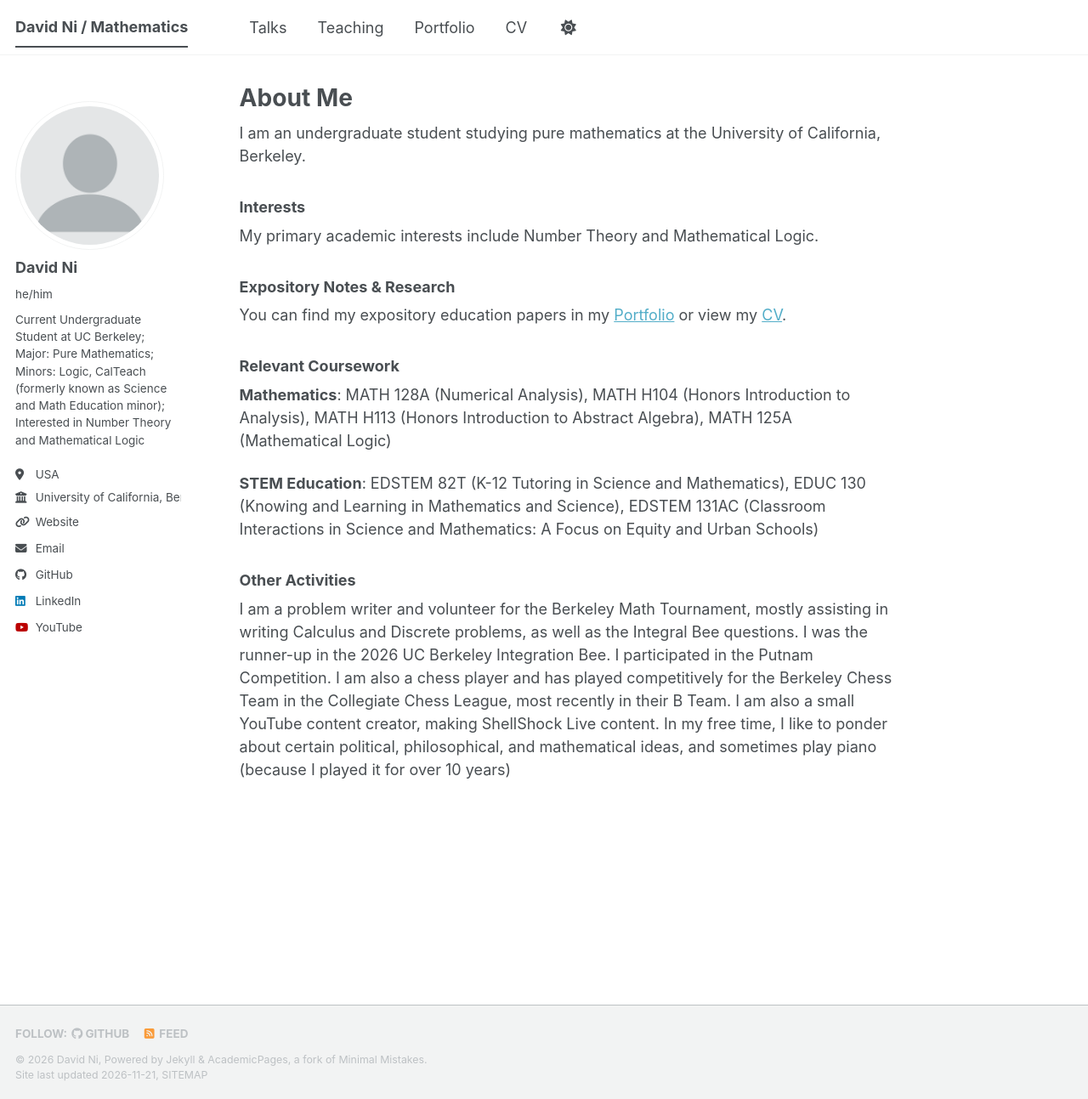
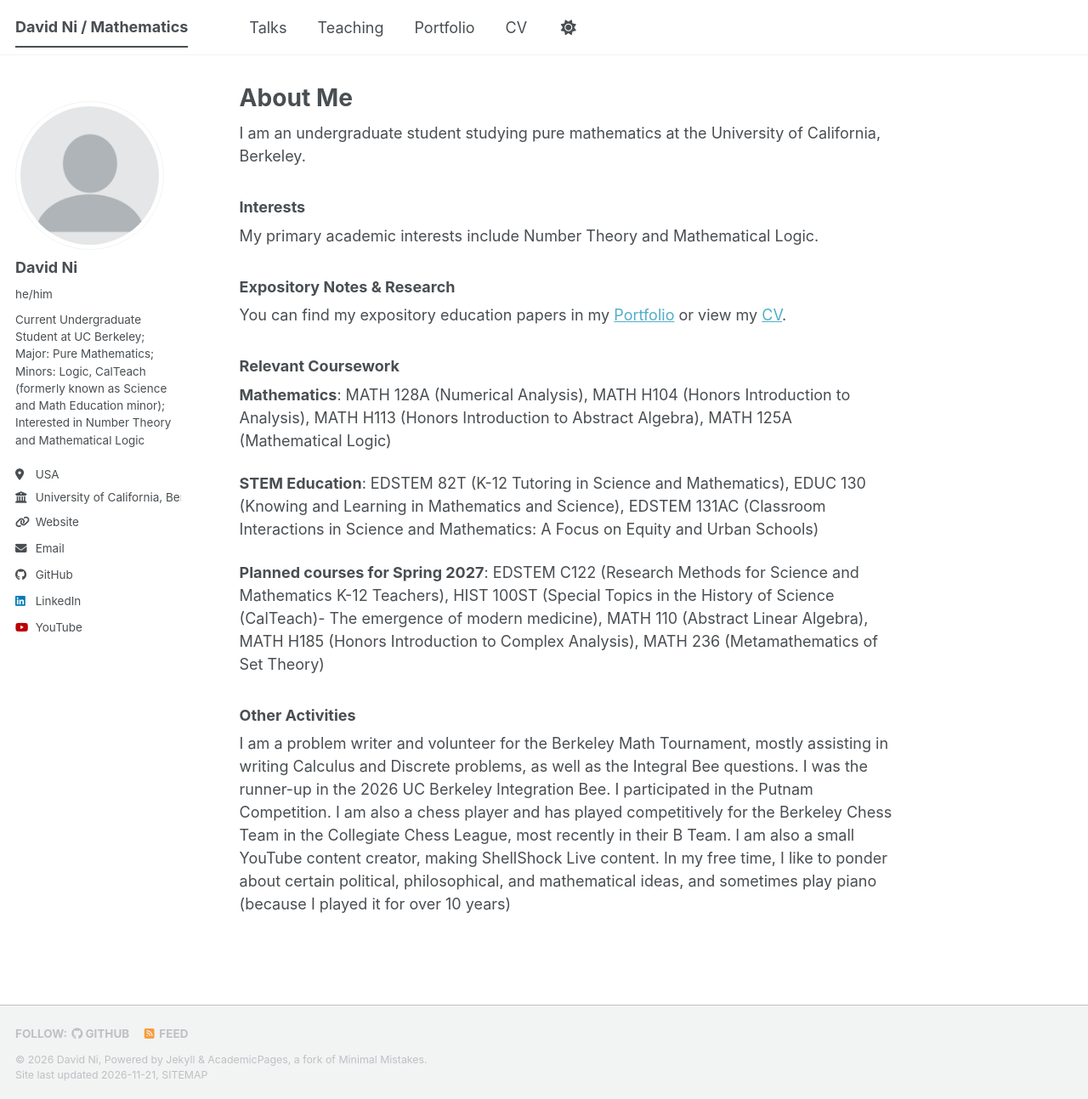
Before and after one commit to L0gicia/L0gicia.github.io, a Jekyll site: the page built from _pages/about.md, in a window 1280 px wide and 1293 px high. Shown: the whole window at 85% size. Built offline with Jekyll 4.4.1, drawn with Linux system fonts in a browser that asks for light colours; a style sheet for code colours, icons or effects is not loaded.

Commit message:
Add planned courses for Spring 2027
Added planned courses for Spring 2027 with details.

```diff
--- a/_data/coursework.yml
+++ b/_data/coursework.yml
@@ -23,3 +23,21 @@
     - code: "EDSTEM 131AC"
       name: "Classroom Interactions in Science and Mathematics: A Focus on Equity and Urban Schools"
       sem/yr: "Fall 2026"
+- category: "Planned courses for Spring 2027"
+  courses:
+    - code: "EDSTEM C122"
+      name: "Research Methods for Science and Mathematics K-12 Teachers"
+      sem/yr: "Spring 2027"
+    - code: "HIST 100ST"
+      name: "Special Topics in the History of Science (CalTeach)- The emergence of modern medicine"
+      sem/yr: "Spring 2027"
+    - code: "MATH 110"
+      name: "Abstract Linear Algebra"
+      sem/yr: "Spring 2027"
+    - code: "MATH H185"
+      name: "Honors Introduction to Complex Analysis"
+      sem/yr: "Spring 2027"
+    - code: "MATH 236"
+      name: "Metamathematics of Set Theory"
+      instructor: "Gabriel Goldberg"
+      sem/yr: "Spring 2027"
```
